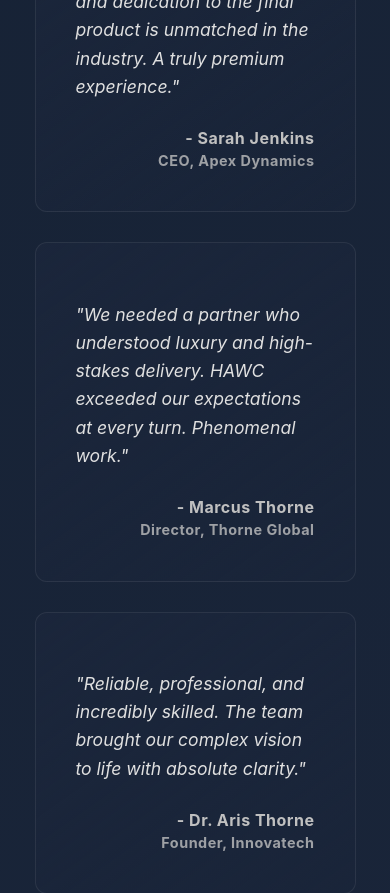
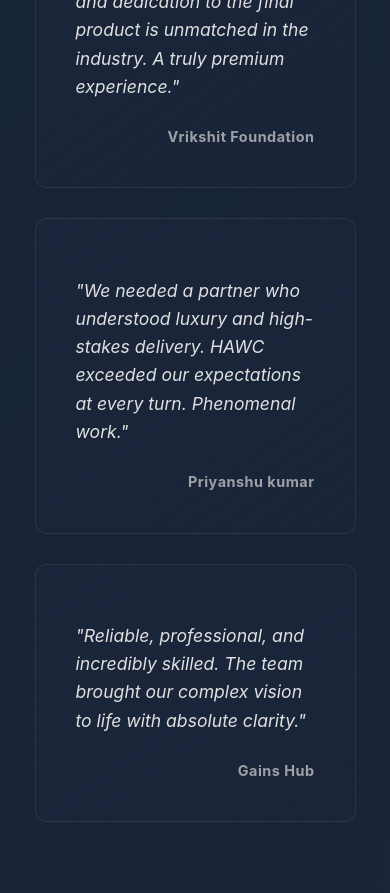
Before and after one commit to AzamSiddiq/hawc-website, a React (Vite) app: page / in a window 390 px wide. Shown: the part 6100-6993 px from the top of the page. Built offline with nearby package versions, Linux system fonts and the light colour scheme.

Commit message:
Fixed mobile navigation and layout

```diff
--- a/src/App.jsx
+++ b/src/App.jsx
@@ -284,22 +284,22 @@
       <div className="testimonial-card">
         <p className="testimonial-text">"HAWC operates in a league of their own. Their precision and dedication to the final product is unmatched in the industry. A truly premium experience."</p>
         <div className="testimonial-author">
-            <div>- Sarah Jenkins</div>
-            <div style={{fontSize: '0.9rem', opacity: 0.8}}>CEO, Apex Dynamics</div>
+            <div></div>
+            <div style={{fontSize: '0.9rem', opacity: 0.8}}>Vrikshit Foundation</div>
         </div>
       </div>
       <div className="testimonial-card">
         <p className="testimonial-text">"We needed a partner who understood luxury and high-stakes delivery. HAWC exceeded our expectations at every turn. Phenomenal work."</p>
         <div className="testimonial-author">
-            <div>- Marcus Thorne</div>
-            <div style={{fontSize: '0.9rem', opacity: 0.8}}>Director, Thorne Global</div>
+            <div></div>
+            <div style={{fontSize: '0.9rem', opacity: 0.8}}>Priyanshu kumar</div>
         </div>
       </div>
       <div className="testimonial-card">
         <p className="testimonial-text">"Reliable, professional, and incredibly skilled. The team brought our complex vision to life with absolute clarity."</p>
         <div className="testimonial-author">
-            <div>- Dr. Aris Thorne</div>
-            <div style={{fontSize: '0.9rem', opacity: 0.8}}>Founder, Innovatech</div>
+            <div></div>
+            <div style={{fontSize: '0.9rem', opacity: 0.8}}>Gains Hub</div>
         </div>
       </div>
     </div>
```
